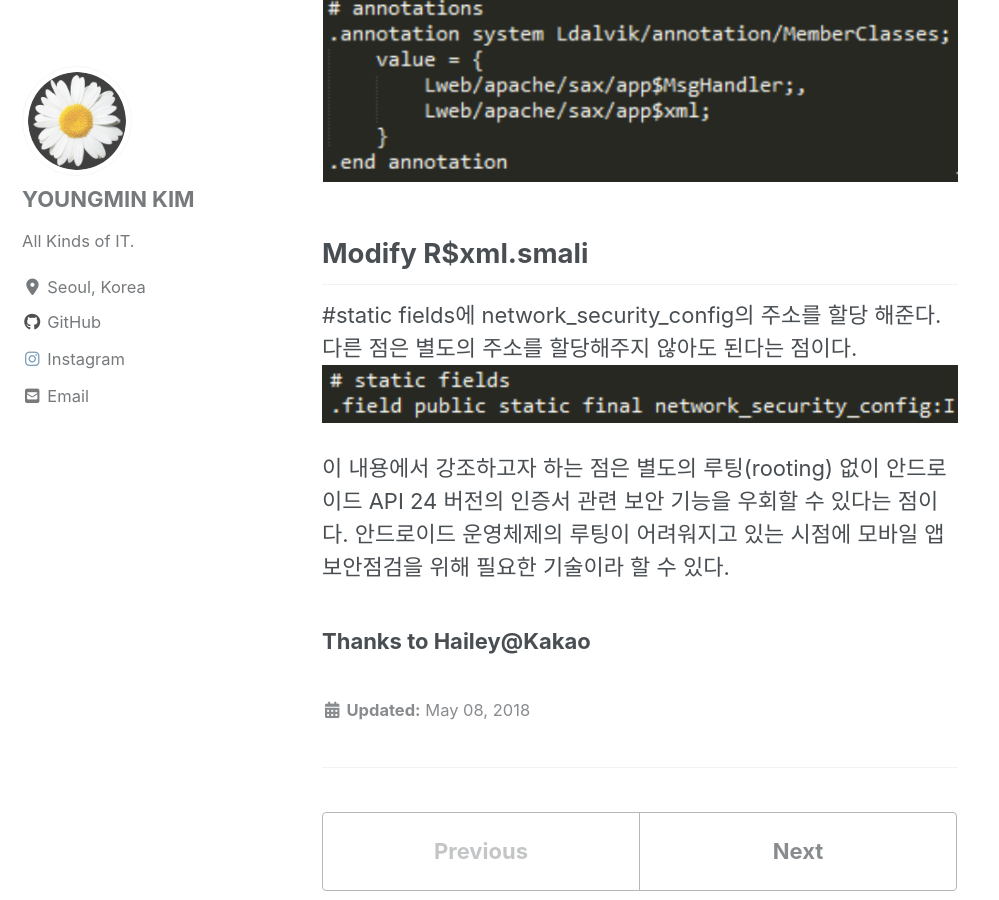
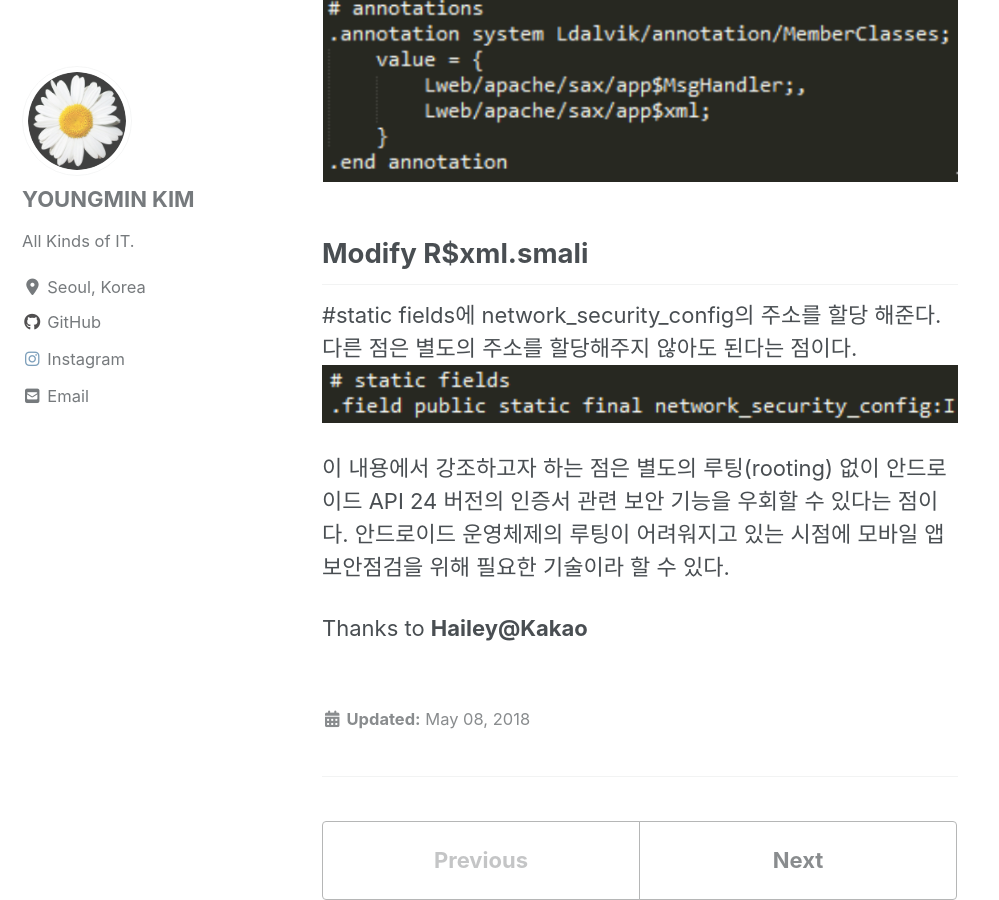
Before and after one commit to wrkholic84/wrkholic84.github.io, a Jekyll site: the page built from _posts/2018-05-08-UserCertOnAndroid.md, in a window 1280 px wide and 900 px high, scrolled down 5138 px. Shown: the whole window, without its empty margins (0-999 px from the left). Built offline with Jekyll 4.4.1, drawn with Linux system fonts in a browser that asks for light colours; cached includes are drawn as plain includes; nearby versions of some CDN libraries.

Commit message:
minor fix

```diff
--- a/_posts/2018-05-08-UserCertOnAndroid.md
+++ b/_posts/2018-05-08-UserCertOnAndroid.md
@@ -56,4 +56,4 @@ apktool을 이용해서 재빌드하고 sign 과정을 거치면 완료된다.(
 
 이 내용에서 강조하고자 하는 점은 별도의 루팅(rooting) 없이 안드로이드 API 24 버전의 인증서 관련 보안 기능을 우회할 수 있다는 점이다. 안드로이드 운영체제의 루팅이 어려워지고 있는 시점에 모바일 앱 보안점검을 위해 필요한 기술이라 할 수 있다.
 
-### Thanks to **Hailey@Kakao** ###
+Thanks to **Hailey@Kakao**
```
